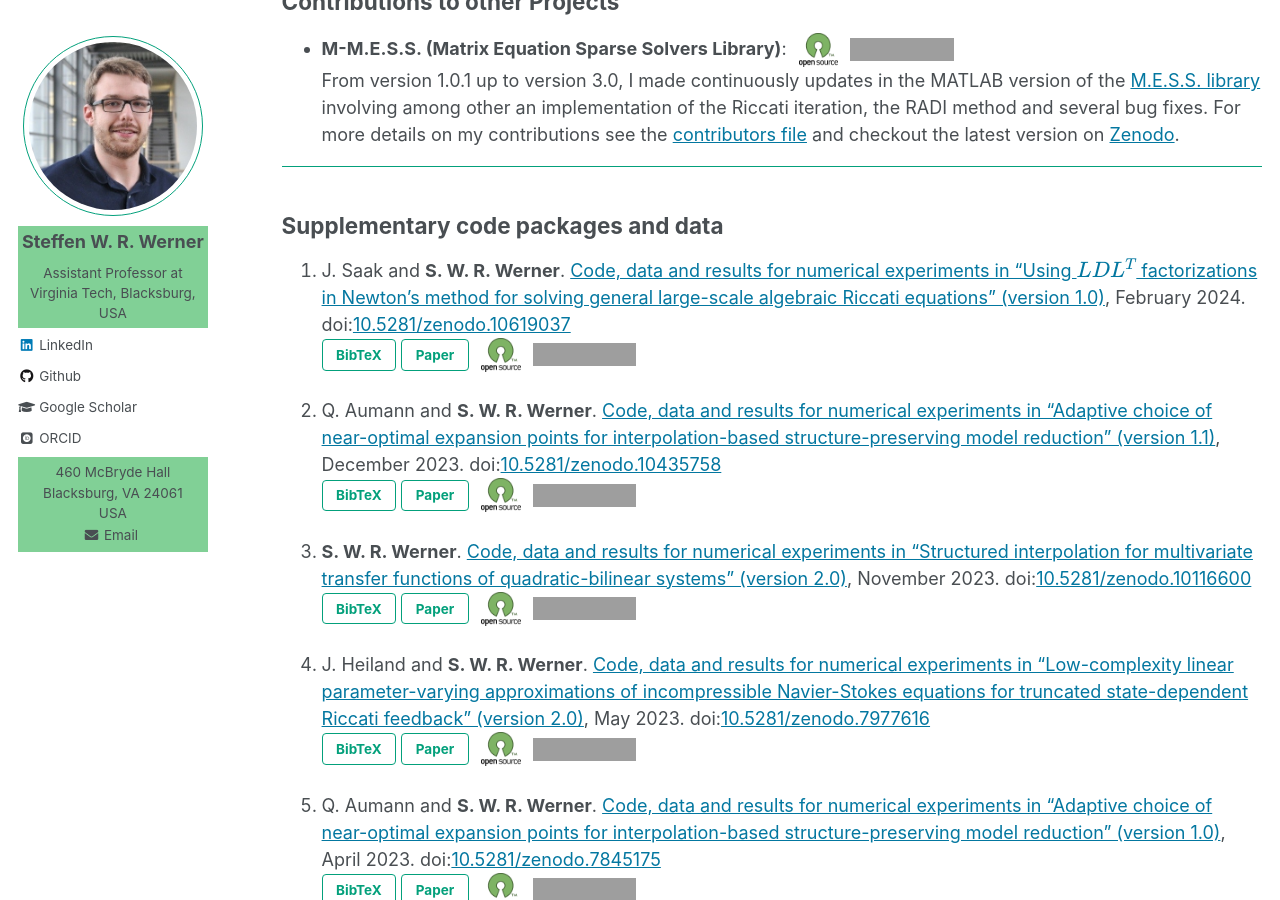
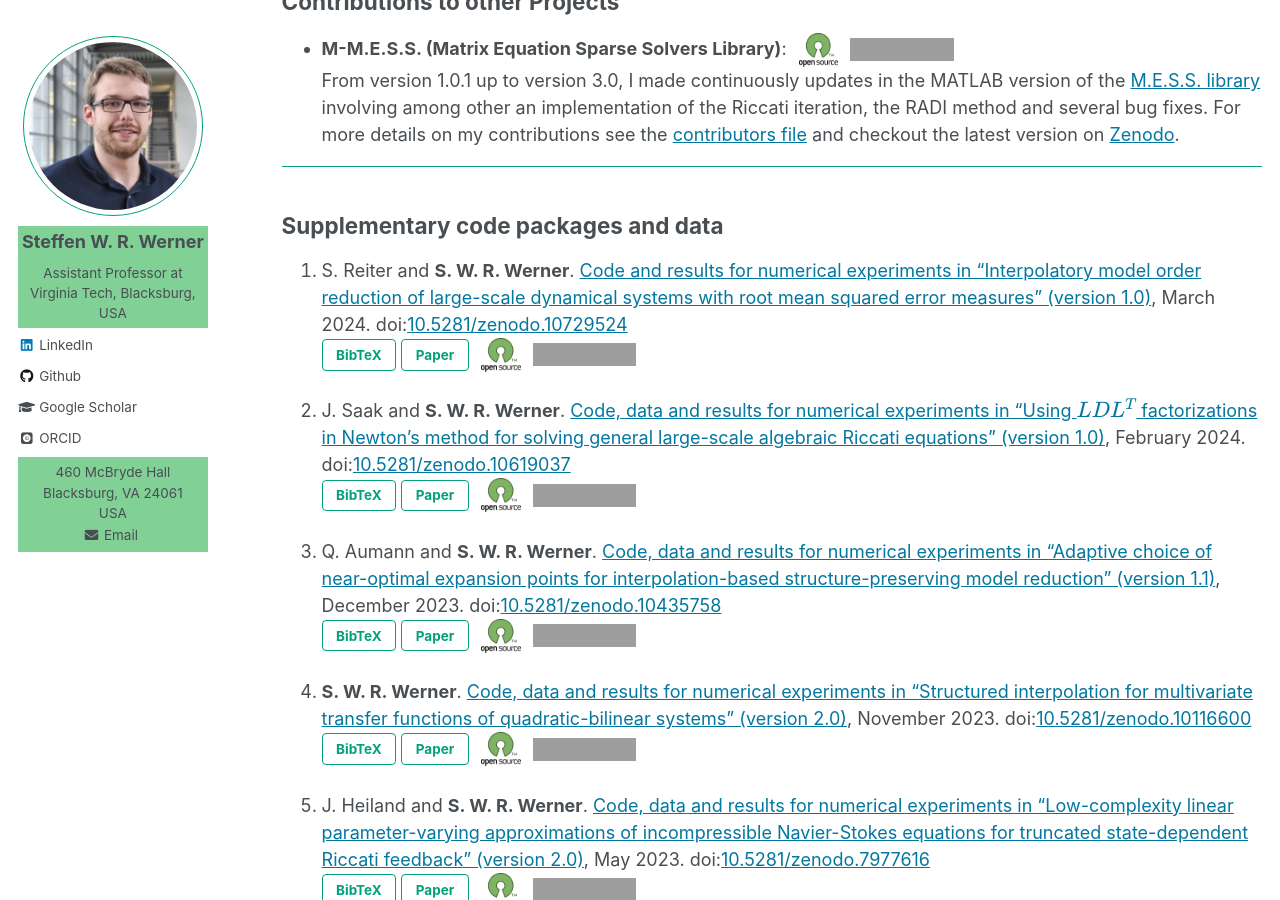
Before and after one commit to ninsteve/ninsteve.github.io, a Jekyll site: the page built from _pages/software.md, in a window 1280 px wide and 900 px high, scrolled down 1022 px. Built offline with Jekyll 4.4.1, drawn with Linux system fonts in a browser that asks for light colours; nearby versions of some CDN libraries; some web fonts are replaced; formulas are drawn with MathJax 3; grey boxes are pictures that could not be loaded.

```diff
--- a/_pages/software.md
+++ b/_pages/software.md
@@ -115,6 +115,23 @@ author_profile: true
 ---
 
 ## <a name="codepackages"></a>Supplementary code packages and data ##
+
+1.  S. Reiter and <strong>S. W. R. Werner</strong>. <a target="blank_"
+    href="https://doi.org/10.5281/zenodo.10729524">Code and results for
+    numerical experiments in &ldquo;Interpolatory model order reduction of
+    large-scale dynamical systems with root mean squared error measures&rdquo;
+    (version 1.0)</a>,
+    March 2024. doi:<a target="blank_" href="https://doi.org/10.5281/zenodo.10729524">10.5281/zenodo.10729524</a><br />
+    <button id="supReiW24-pop" class="btn btn--inverse">BibTeX</button>
+    <a target="blank_" href="https://doi.org/10.48550/arXiv.2403.08894"><button
+    class="btn btn--inverse">Paper</button></a>
+    <a target ="_blank"
+    href="https://en.wikipedia.org/wiki/Open-source_software">
+    <img src="../images/open_source_symbol.png" alt="Open Source Software"
+    class="opensource"></a>
+    <a href="https://opensource.org/licenses/BSD-2-Clause">
+    <img src="https://img.shields.io/badge/License-BSD%202--Clause-orange.svg"
+    alt="License: BSD 2-Clause" class="badge"></a>
 
 1.  J. Saak and <strong>S. W. R. Werner</strong>. <a target="blank_"
     href="https://doi.org/10.5281/zenodo.10619037">Code, data and results for
--- a/files/software/bibtex.html
+++ b/files/software/bibtex.html
@@ -2,6 +2,26 @@
 <!-- SUPPLEMENTARY CODE PACKAGES AND DATA                                    -->
 <!--=========================================================================-->
 
+<script>
+  $(function(){
+  $('#supReiW24-pop').magnificPopup({ items: { src: '#supReiW24' },
+  closeBtnInside: true, autoFocusLast: false, fixedContentPos: false,
+  type: 'inline' }); });
+</script>
+<div id="supReiW24" class="bibtex-dialog mfp-hide">
+<pre><code>
+@MISC{supReiW24,
+  author =       {Reiter, S. and Werner, S.~W.~R.},
+  title  =       {Code and Results for Numerical Experiments in
+                  ``{I}nterpolatory model order reduction of large-scale
+                  dynamical systems with root mean squared error measures''
+                  (version 1.0)},
+  month  =       mar,
+  year   =       {2024},
+  doi    =       {10.5281/zenodo.10729524}
+}
+</code></pre></div>
+<!--=========================================================================-->
 <script>
   $(function(){
   $('#supSaaW24-pop').magnificPopup({ items: { src: '#supSaaW24' },
```
Also changed, not shown: _pages/publications.md (+14 -1 lines), files/publications/bibtex.html (+21 -0 lines), 1 other file.
